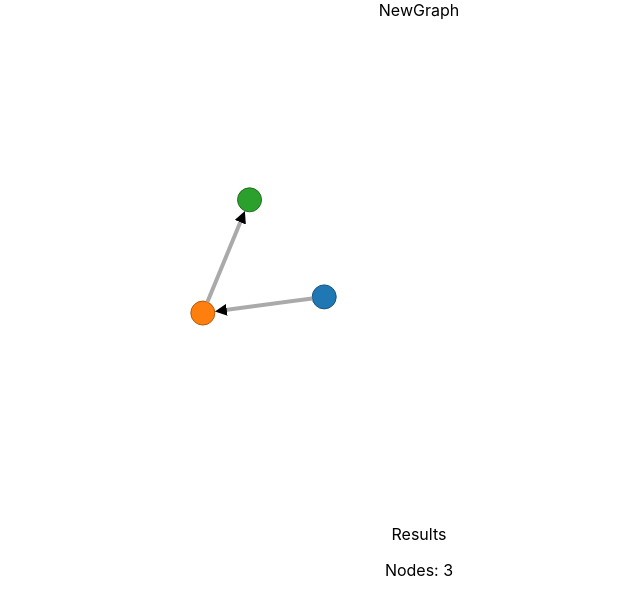
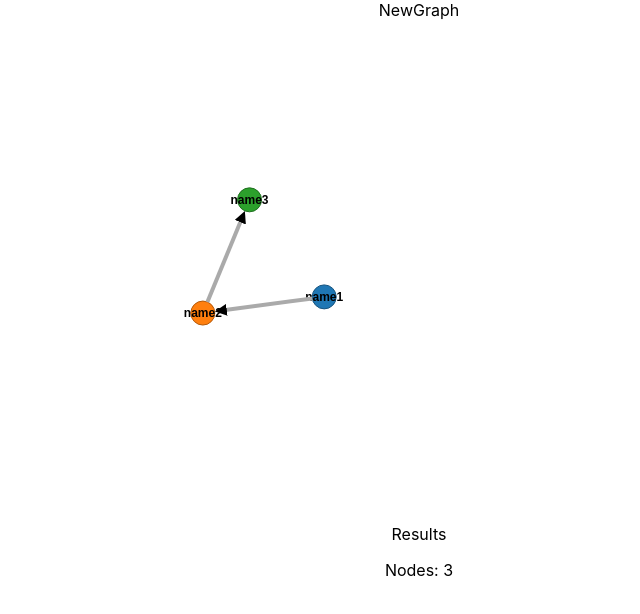
Before and after one commit to robinlake/polycule-visualizer, a React (Create React App) app: page / in a window 1280 px wide. Shown: the top 614 px of the page, without its empty margins (221-861 px from the left). Built offline with nearby package versions, Linux system fonts and the light colour scheme.

Commit message:
add node name label

```diff
--- a/src/components/NewGraph.tsx
+++ b/src/components/NewGraph.tsx
@@ -95,8 +95,14 @@ const d3GraphLogic = (svg: any, nodes: Node[], links: Link[]) => {
             .attr('r', 12)
             .style('fill', (d: any) => (d === selectedNode) ? d3.rgb(colors(d.id)).brighter().toString() : colors(d.id))
             .style('stroke', (d: any) => d3.rgb(colors(d.id)).darker().toString())
-            .classed('reflexive', (d: any) => d.reflexive)
-
+            .classed('reflexive', (d: any) => d.reflexive);
+        // show node IDs
+        node.append('svg:text')
+            .attr('x', 0)
+            .attr('y', 4)
+            .attr('class', 'id')
+            // .text((d: any) => d.id);
+            .text((d: any) => d.name);
 
     // Initialize the links
     const link = svg.selectAll(".links")
```
